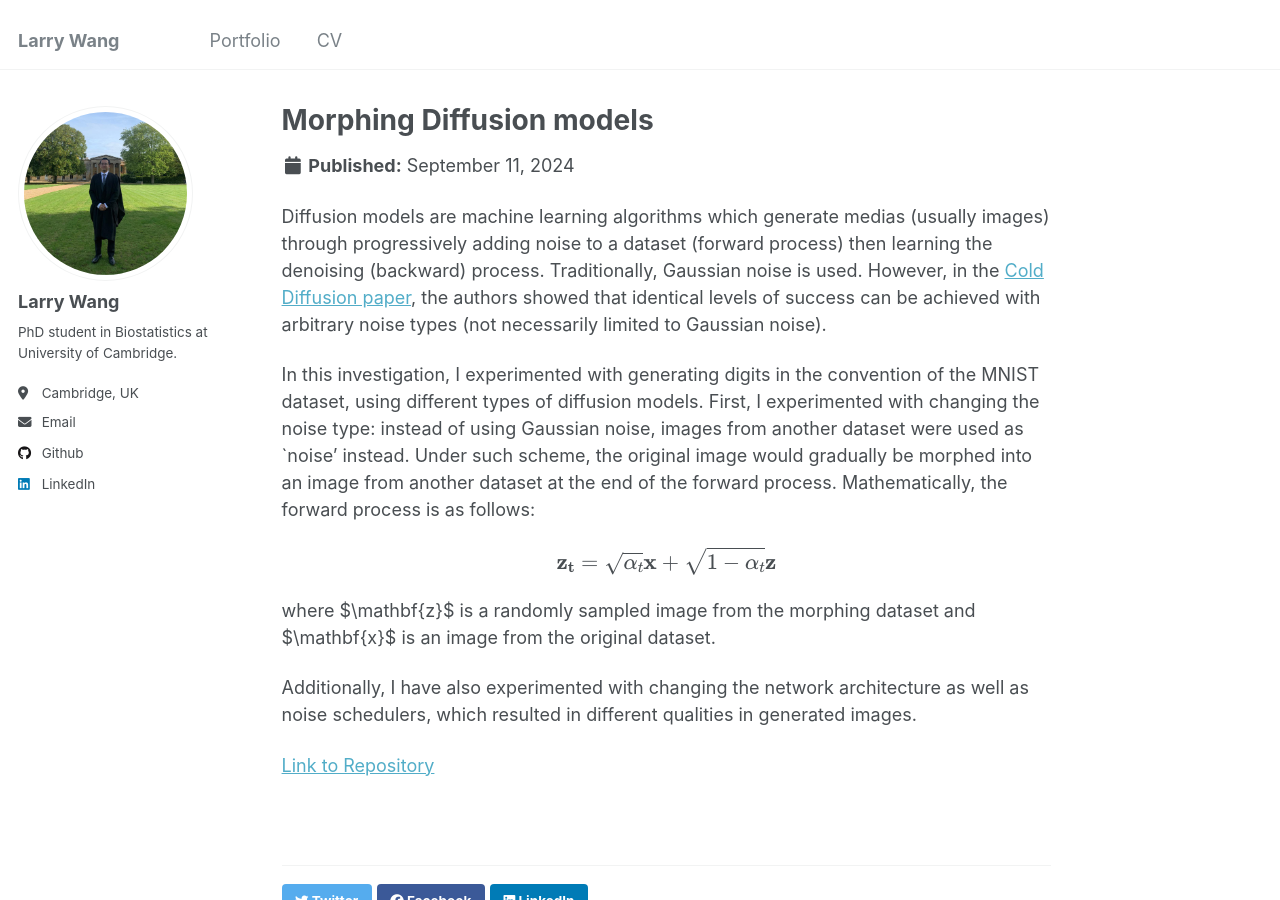
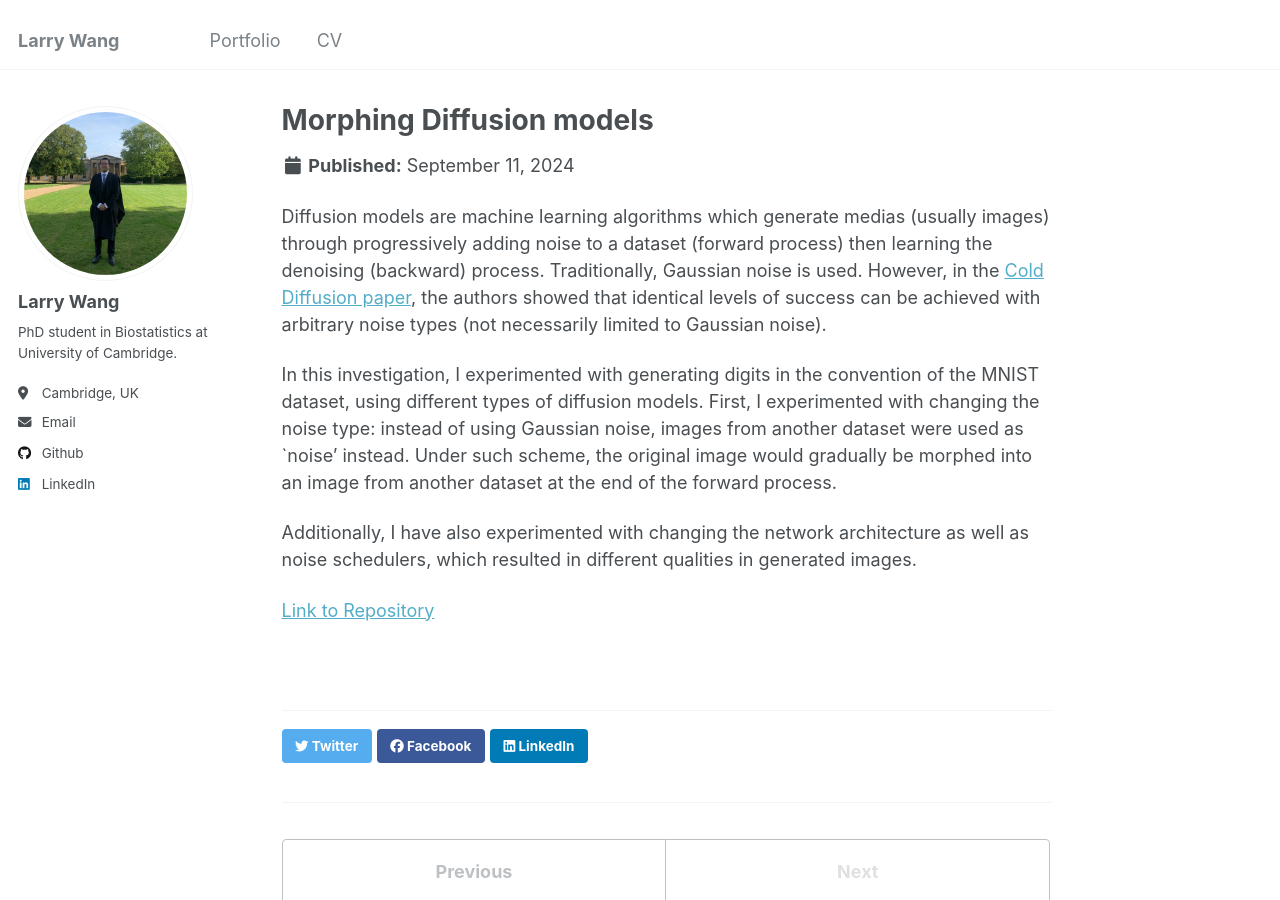
Before and after one commit to LarryWang29/LarryWang29.github.io, a Jekyll site: the page built from _portfolio/portfolio-2.md, in a window 1280 px wide and 900 px high. Built offline with Jekyll 4.4.1, drawn with Linux system fonts in a browser that asks for light colours.

Commit message:
Fixed rendering problem with maths formula in diffusion models section

```diff
--- a/_portfolio/portfolio-2.md
+++ b/_portfolio/portfolio-2.md
@@ -6,11 +6,7 @@ collection: portfolio
 
 Diffusion models are machine learning algorithms which generate medias (usually images) through progressively adding noise to a dataset (forward process) then learning the denoising (backward) process. Traditionally, Gaussian noise is used. However, in the [Cold Diffusion paper](https://arxiv.org/abs/2208.09392), the authors showed that identical levels of success can be achieved with arbitrary noise types (not necessarily limited to Gaussian noise).
 
-In this investigation, I experimented with generating digits in the convention of the MNIST dataset, using different types of diffusion models. First, I experimented with changing the noise type: instead of using Gaussian noise, images from another dataset were used as `noise' instead. Under such scheme, the original image would gradually be morphed into an image from another dataset at the end of the forward process. Mathematically, the forward process is as follows:
-
-$$\mathbf{z_{t}} = \sqrt{\alpha_{t}} \mathbf{x} + \sqrt{1 - \alpha_{t}} \mathbf{z}$$
-
-where $\mathbf{z}$ is a randomly sampled image from the morphing dataset and $\mathbf{x}$ is an image from the original dataset.
+In this investigation, I experimented with generating digits in the convention of the MNIST dataset, using different types of diffusion models. First, I experimented with changing the noise type: instead of using Gaussian noise, images from another dataset were used as `noise' instead. Under such scheme, the original image would gradually be morphed into an image from another dataset at the end of the forward process.
 
 Additionally, I have also experimented with changing the network architecture as well as noise schedulers, which resulted in different qualities in generated images.
 
```
